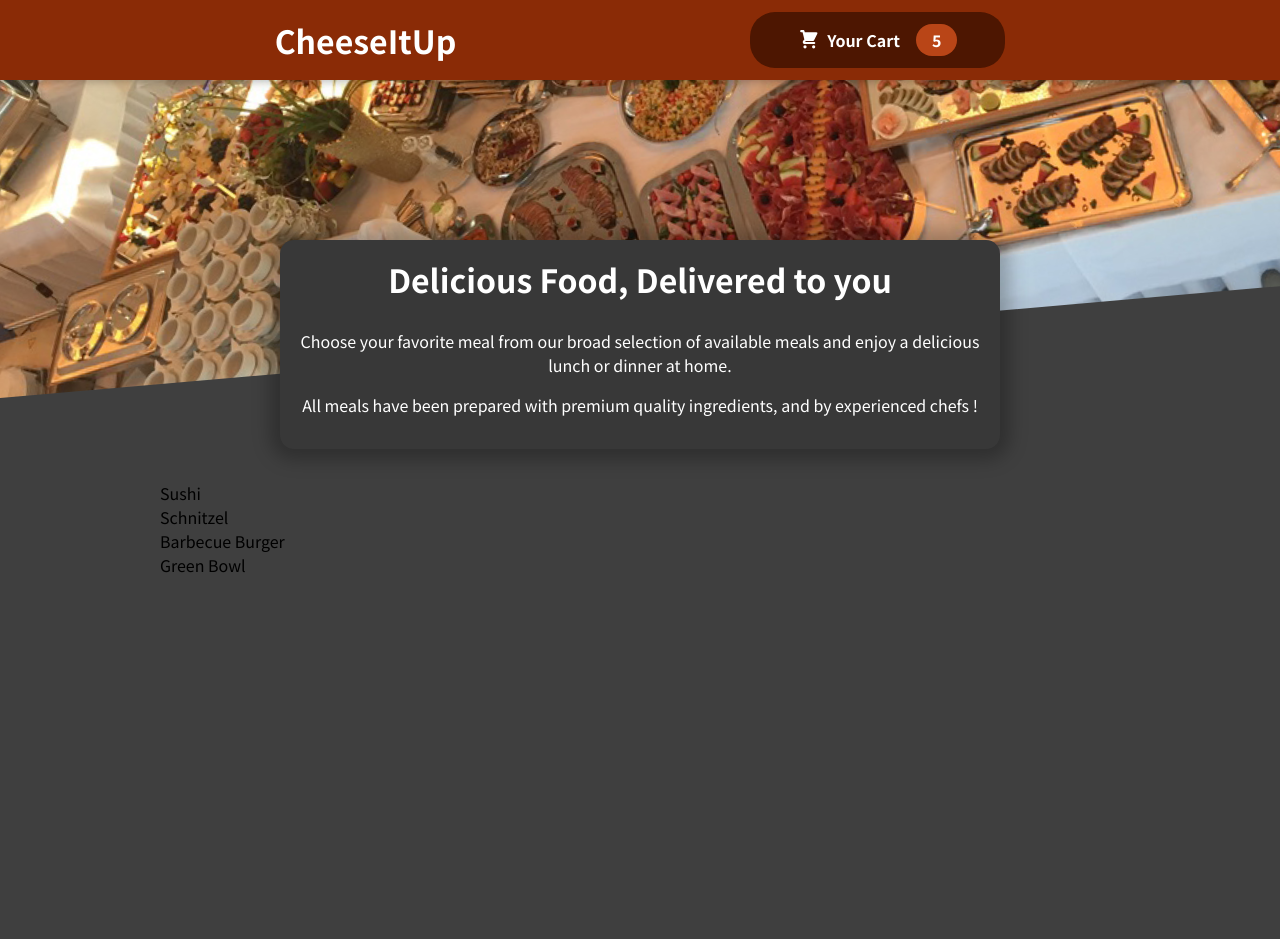
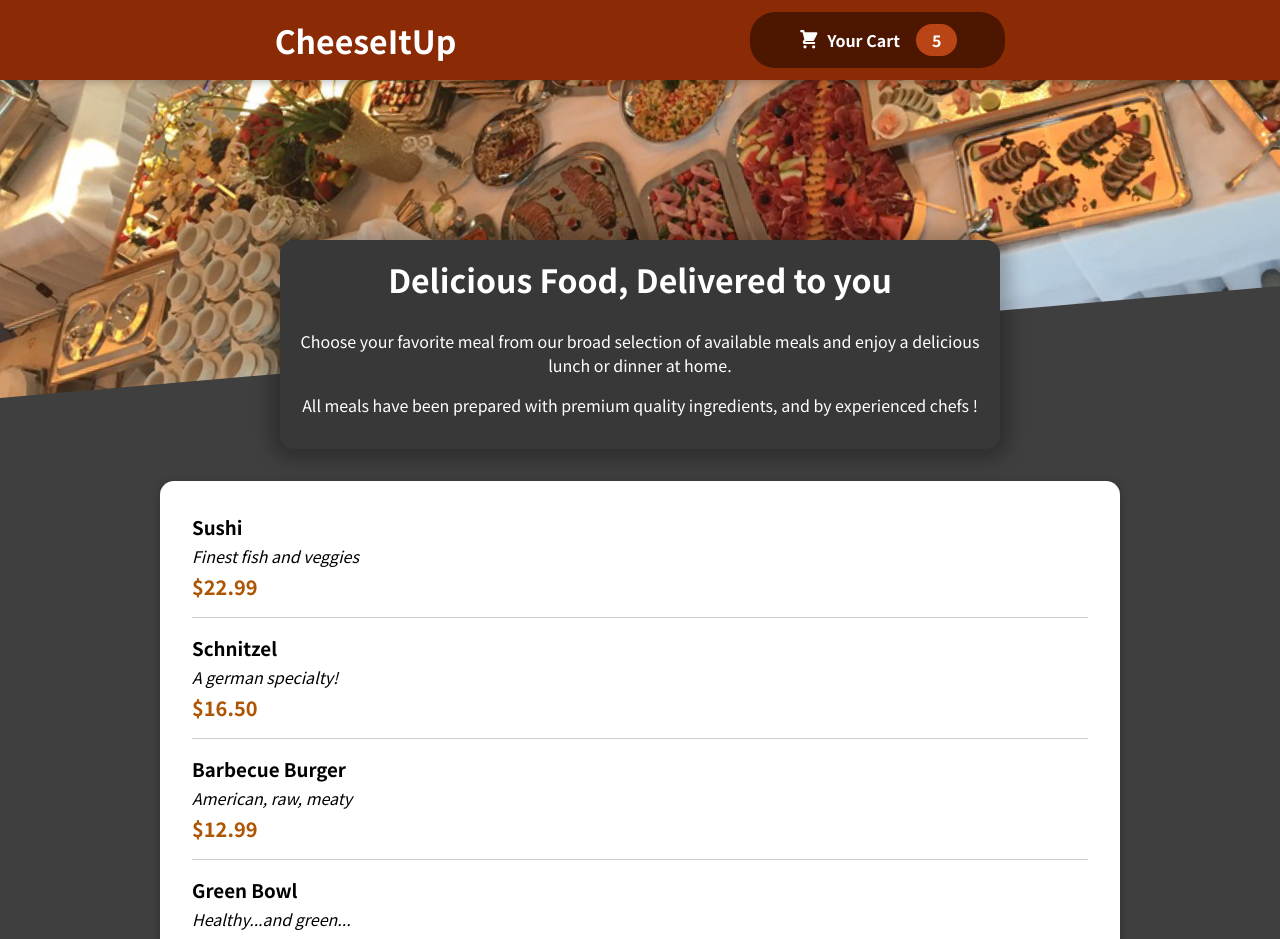
Before and after one commit to Arsalan-Khalid1/FoodOrder, a React (Create React App) app: page / in a window 1280 px wide. Shown: the top 939 px of the page. Before the commit the page ends 800 px from the top, so only its background shows below. Built offline with nearby package versions, Linux system fonts and the light colour scheme; the HTML template or start-up script is replaced by a standard one.

Commit message:
meal item card

```diff
--- a/src/components/Meals/AvailableMeals.js
+++ b/src/components/Meals/AvailableMeals.js
@@ -1,4 +1,6 @@
 import './AvailableMeals.css'
+import Card from '../UI/Card';
+import MealsItem from './MealsItem';
 
 const DUMMY_MEALS = [
   {
@@ -29,11 +31,13 @@
 
 const AvailableMeals = () => {
 
-    const mealsList = DUMMY_MEALS.map(meal => <li>{meal.name}</li>);
+    const mealsList = DUMMY_MEALS.map(meal => <MealsItem key={meal.id} name={meal.name} description={meal.description} price={meal.price}/>);
 
     return (
         <section className="meals">
+            <Card>
             <ul>{mealsList}</ul>
+            </Card>
         </section>
     );
 };
--- /dev/null
+++ b/src/components/Meals/MealsItem.css
@@ -0,0 +1,22 @@
+.meal {
+  display: flex;
+  justify-content: space-between;
+  margin: 1rem;
+  padding-bottom: 1rem;
+  border-bottom: 1px solid #ccc;
+}
+
+.meal h3 {
+  margin: 0 0 0.25rem 0;
+}
+
+.description {
+  font-style: italic;
+}
+
+.price {
+  margin-top: 0.25rem;
+  font-weight: bold;
+  color: #ad5502;
+  font-size: 1.25rem;
+}
--- /dev/null
+++ b/src/components/Meals/MealsItem.js
@@ -0,0 +1,21 @@
+import './MealsItem.css';
+
+const MealsItem = props => {
+
+    const price = `$${props.price.toFixed(2)}`;
+
+    return (
+        <li className="meal">
+            <div>
+                <h3>{props.name}</h3>
+                <div className="description">{props.description}</div>
+                <div className="price">{price}</div>
+            </div>
+            <div>
+
+            </div>
+        </li>
+    );
+};
+
+export default MealsItem;
--- /dev/null
+++ b/src/components/UI/Card.css
@@ -0,0 +1,6 @@
+.card {
+  padding: 1rem;
+  box-shadow: 0 2px 8px rgba(0, 0, 0, 0.25);
+  border-radius: 14px;
+  background-color: white;
+}
--- /dev/null
+++ b/src/components/UI/Card.js
@@ -0,0 +1,11 @@
+import './Card.css'
+
+const Card = props => {
+    return (
+        <div className="card">
+            {props.children}
+        </div>
+    );
+};
+
+export default Card;
```
